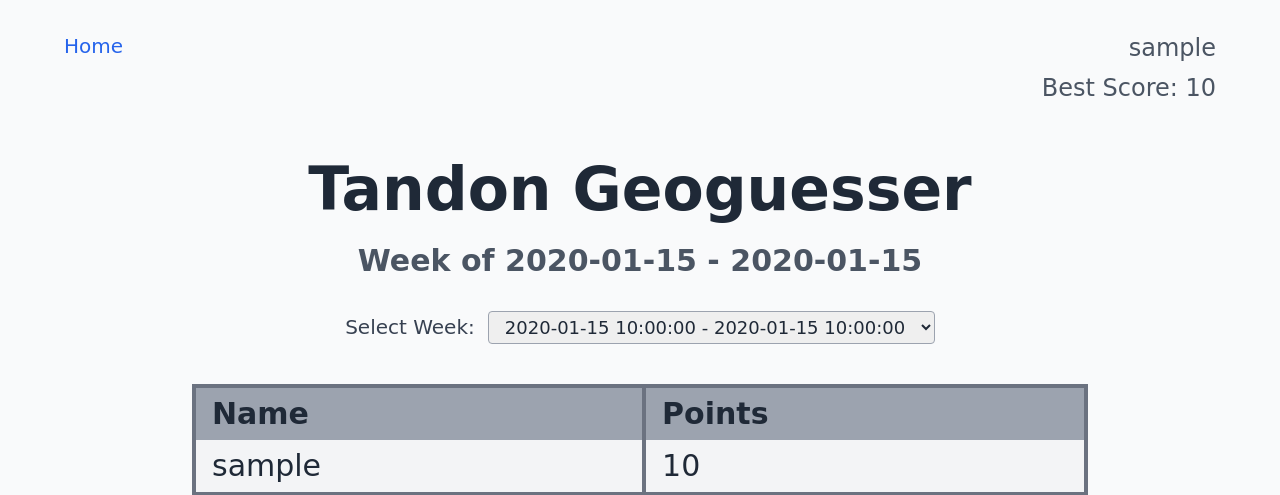
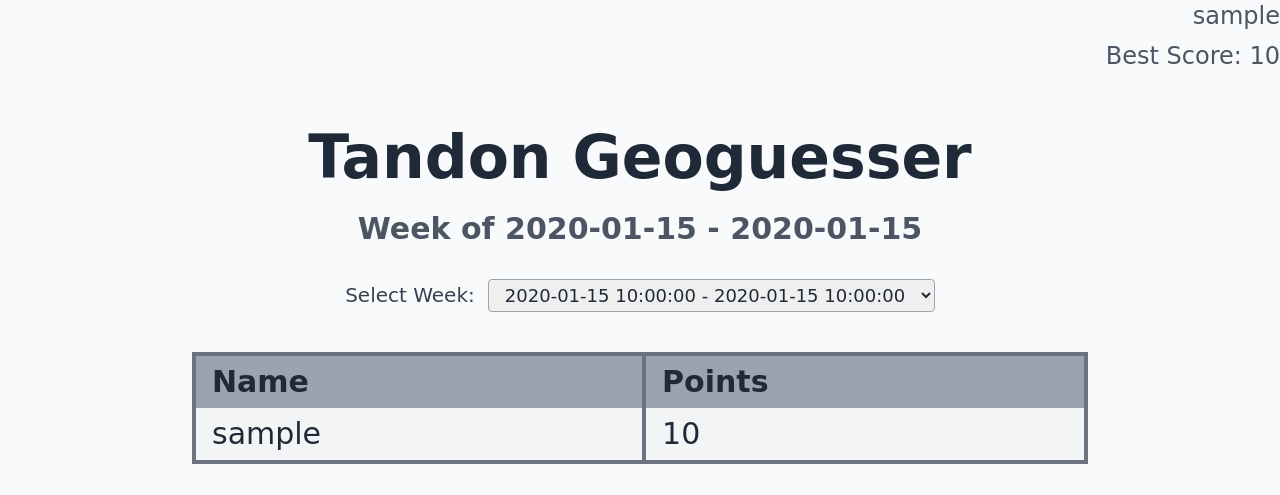
Before and after one commit to NelsonTG/tandongeo, a Flask app: template templates/TandonGeoguessrLeaderboard.html in a window 1280 px wide. Shown: the top 495 px of the page. Run offline with Flask 3, Linux system fonts and the light colour scheme; the template is opened without the code that fills it: most values are stand-ins (such as "Sample title", 1, 10 or a date in 2020); some libraries are stand-ins or nearby versions.

Commit message:
Update TandonGeoguessrLeaderboard.html

```diff
--- a/templates/TandonGeoguessrLeaderboard.html
+++ b/templates/TandonGeoguessrLeaderboard.html
@@ -8,21 +8,16 @@
 </head>
 
 <body style="font-family: 'Comic Sans MS';" class="antialiased bg-gray-50 text-gray-800">
-  <header class="flex justify-between items-start mt-8 mx-16">
-    <div class="text-xl">
-      <a href="{{ url_for('home') }}" class="text-blue-600 hover:underline mr-4">Home</a>
-    </div>
-
-    <section class="grid gap-2 grid-rows-2 text-right">
-      <p class="text-gray-600 text-2xl">{{ username }}</p>
-      <p class="text-gray-600 text-2xl">Best Score: {{ best_score }}</p>
+  <header>
+    <section class="grid gap-2 grid-rows-2 text-right text-gray-600 text-2xl">
+      <p>{{ username }}</p>
+      <p>Best Score: {{ best_score }}</p>
     </section>
   </header>
 
   <main class="mt-12 mx-auto max-w-7xl">
     <section class="flex flex-col items-center gap-4">
-      <p class="text-6xl font-extrabold leading-tight">Tandon Geoguesser</p>
-
+      <a href="{{ url_for('home') }}" class="text-6xl font-extrabold leading-tight">Tandon Geoguesser</a>
       <p class="text-3xl font-semibold text-gray-600">
         Week of {{ date1 }} - {{ date2 }}
       </p>
```
